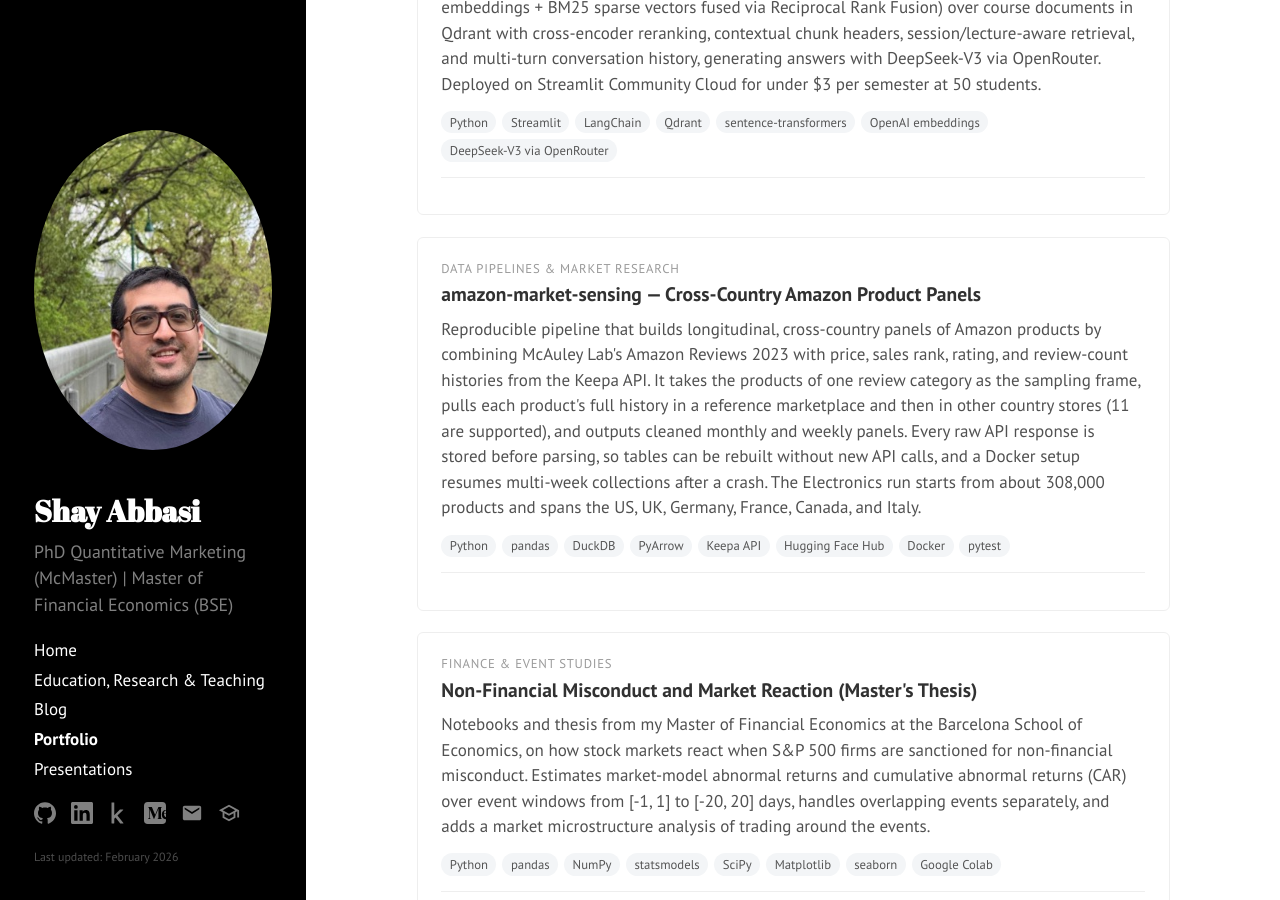
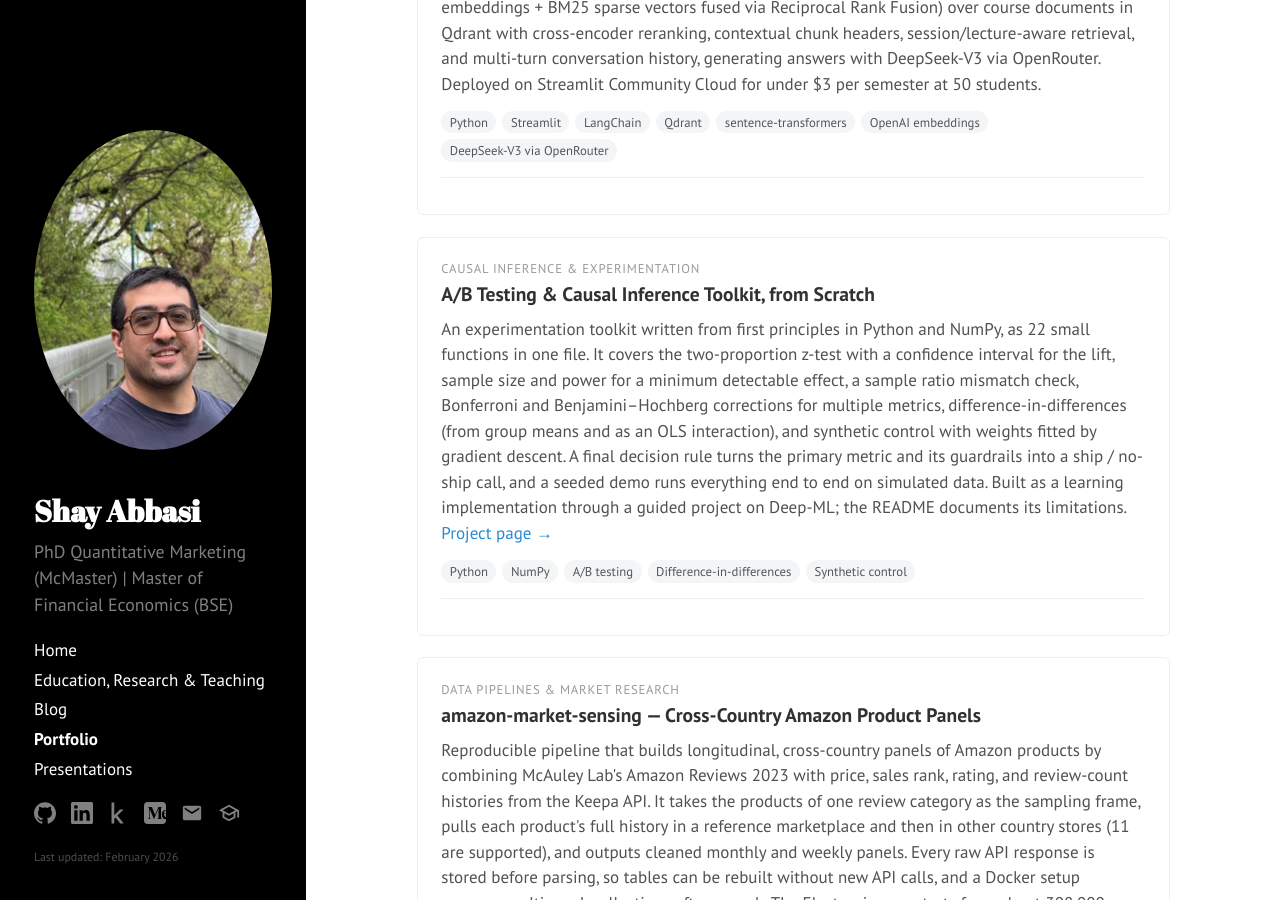
Before and after one commit to shayanAbbasi1995/shayanabbasi1995.github.io, a Jekyll site: the page built from portfolio.md, in a window 1280 px wide and 900 px high, scrolled down 323 px. Built offline with Jekyll 4.4.1, drawn with Linux system fonts in a browser that asks for light colours; comment, search, counter and statistics services are not loaded.

Commit message:
Add A/B testing and causal inference toolkit to Portfolio

```diff
--- a/_data/projects.yml
+++ b/_data/projects.yml
@@ -12,6 +12,21 @@
     conversation history, generating answers with DeepSeek-V3 via OpenRouter. Deployed on Streamlit
     Community Cloud for under $3 per semester at 50 students.
   stack: [Python, Streamlit, LangChain, Qdrant, sentence-transformers, OpenAI embeddings, DeepSeek-V3 via OpenRouter]
+
+- domain: Causal Inference & Experimentation
+  title: A/B Testing & Causal Inference Toolkit, from Scratch
+  repo: shayanAbbasi1995/a-b-testing-causal-inference-from-scratch
+  page: https://shayanabbasi1995.github.io/a-b-testing-causal-inference-from-scratch/
+  description: >-
+    An experimentation toolkit written from first principles in Python and NumPy, as 22 small functions
+    in one file. It covers the two-proportion z-test with a confidence interval for the lift, sample size
+    and power for a minimum detectable effect, a sample ratio mismatch check, Bonferroni and
+    Benjamini–Hochberg corrections for multiple metrics, difference-in-differences (from group means and
+    as an OLS interaction), and synthetic control with weights fitted by gradient descent. A final
+    decision rule turns the primary metric and its guardrails into a ship / no-ship call, and a seeded
+    demo runs everything end to end on simulated data. Built as a learning implementation through a
+    guided project on Deep-ML; the README documents its limitations.
+  stack: [Python, NumPy, A/B testing, Difference-in-differences, Synthetic control]
 
 - domain: Data Pipelines & Market Research
   title: amazon-market-sensing — Cross-Country Amazon Product Panels
--- a/portfolio.md
+++ b/portfolio.md
@@ -11,7 +11,7 @@ A selection of projects organized by domain. All code is available on [GitHub](h
   <article class="repo-card reveal" data-repo="{{ p.repo }}">
     <p class="repo-domain">{{ p.domain }}</p>
     <h3 class="repo-title"><a href="https://github.com/{{ p.repo }}" target="_blank" rel="noopener">{{ p.title }}</a></h3>
-    <p class="repo-desc">{{ p.description }}</p>
+    <p class="repo-desc">{{ p.description }}{% if p.page %} <a href="{{ p.page }}" target="_blank" rel="noopener">Project page &rarr;</a>{% endif %}</p>
     <ul class="repo-stack">
       {% for t in p.stack %}<li>{{ t }}</li>{% endfor %}
     </ul>
```
